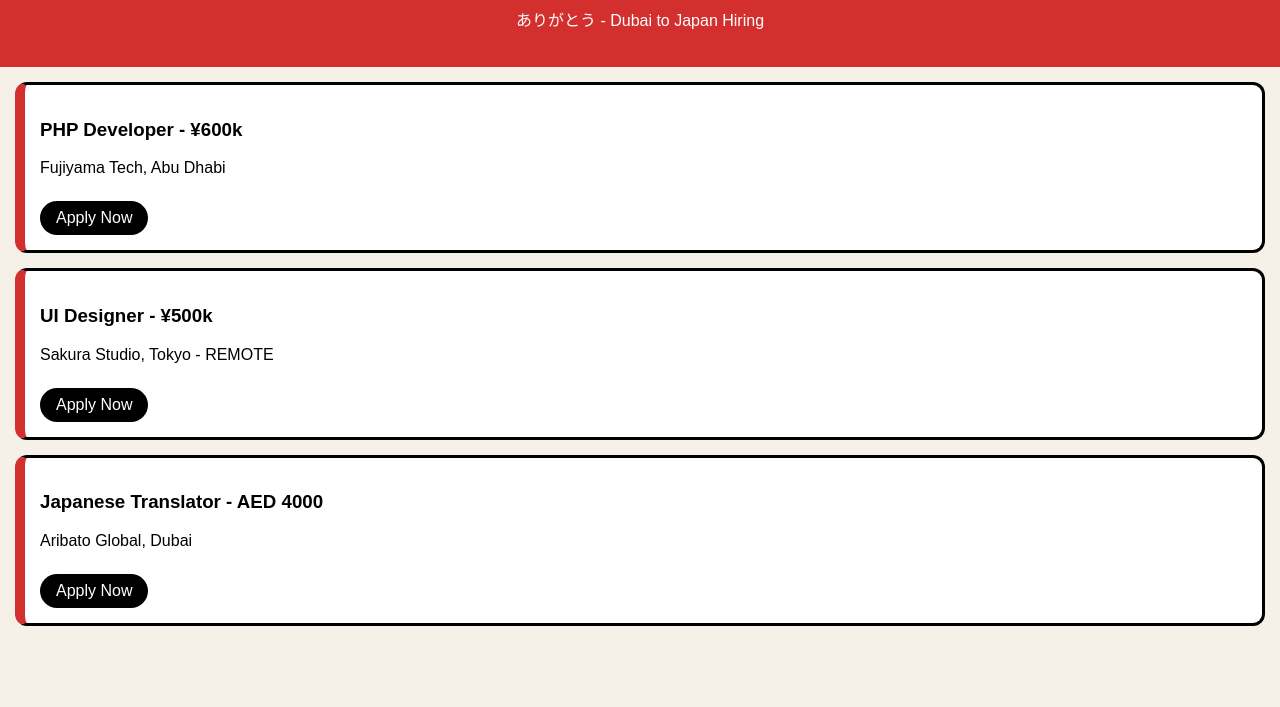
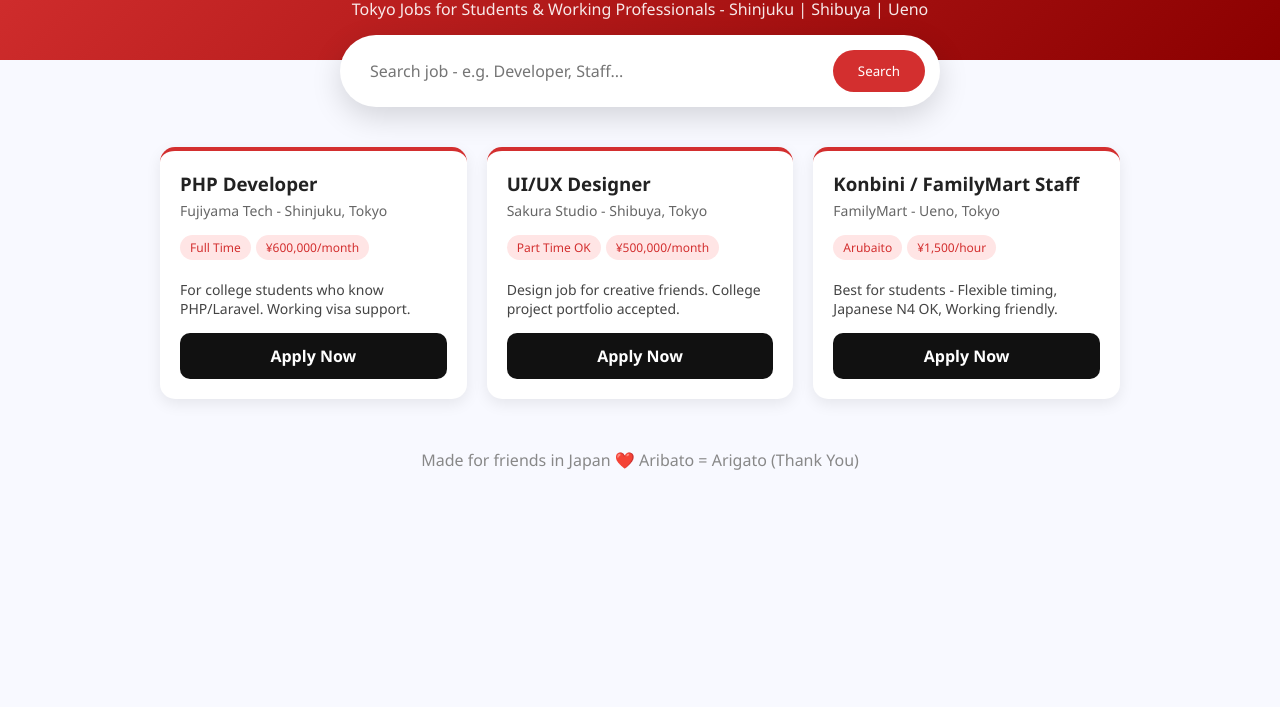
Before and after one commit to bikkucharm-cmyk/Aribato-Jobs, a plain HTML site: page index.html in a window 1280 px wide. Shown: the part 93-800 px from the top of the page. Drawn offline with Linux system fonts and the light colour scheme.

Commit message:
Update index.html

```diff
--- a/index.html
+++ b/index.html
@@ -1,19 +1,62 @@
 <!DOCTYPE html>
-<html>
+<html lang="en">
 <head>
-<meta name="viewport" content="width=device-width, initial-scale=1">
-<title>ARIBATO JOBS</title>
+<meta charset="UTF-8"><meta name="viewport" content="width=device-width, initial-scale=1">
+<title>Aribato Jobs - Tokyo</title>
 <style>
-body{margin:0;background:#F5F1E8;font-family:sans-serif}
-.top{background:#D32F2F;color:white;padding:20px;text-align:center}
-.box{background:white;margin:15px;border:3px solid #000;border-left:10px solid #D32F2F;padding:15px;border-radius:12px}
-.btn{background:#000;color:#fff;padding:8px 16px;border-radius:20px;text-decoration:none;display:inline-block;margin-top:8px}
+*{margin:0;padding:0;box-sizing:border-box;font-family:'Segoe UI',Arial}
+body{background:#f8f9ff}
+.header{background:linear-gradient(135deg,#D32F2F,#8B0000);color:white;padding:40px 20px;text-align:center}
+.header h1{font-size:32px;letter-spacing:2px}.header p{opacity:0.9;margin-top:8px}
+.search-box{background:white;max-width:600px;margin:-25px auto 20px;padding:15px;border-radius:50px;box-shadow:0 10px 30px rgba(0,0,0,0.15);display:flex}
+.search-box input{flex:1;border:none;outline:none;padding:10px 15px;font-size:16px}
+.search-box button{background:#D32F2F;color:white;border:none;padding:10px 25px;border-radius:50px;cursor:pointer}
+.container{max-width:1000px;margin:0 auto;padding:20px;display:grid;grid-template-columns:repeat(auto-fit,minmax(300px,1fr));gap:20px}
+.card{background:white;border-radius:15px;padding:20px;box-shadow:0 5px 15px rgba(0,0,0,0.08);transition:0.3s;border-top:4px solid #D32F2F}
+.card:hover{transform:translateY(-5px);box-shadow:0 15px 30px rgba(0,0,0,0.12)}
+.card h3{color:#222;margin-bottom:5px}.company{color:#666;font-size:14px;margin-bottom:10px}
+.tag{display:inline-block;background:#ffe5e5;color:#D32F2F;padding:4px 10px;border-radius:20px;font-size:12px;margin:5px 5px 10px 0}
+.btn{display:block;background:#111;color:white;text-align:center;padding:12px;border-radius:10px;text-decoration:none;margin-top:15px;font-weight:bold}
+.footer{text-align:center;padding:30px;color:#888}
 </style>
 </head>
 <body>
-<div class="top"><h1>ARIBATO JOBS</h1><p>ありがとう - Dubai to Japan Hiring</p></div>
-<div class="box"><h3>PHP Developer - ¥600k</h3><p>Fujiyama Tech, Abu Dhabi</p><a class="btn" href="#">Apply Now</a></div>
-<div class="box"><h3>UI Designer - ¥500k</h3><p>Sakura Studio, Tokyo - REMOTE</p><a class="btn" href="#">Apply Now</a></div>
-<div class="box"><h3>Japanese Translator - AED 4000</h3><p>Aribato Global, Dubai</p><a class="btn" href="#">Apply Now</a></div>
+<div class="header">
+<h1>ARIBATO JOBS 🇯🇵</h1>
+<p>Tokyo Jobs for Students & Working Professionals - Shinjuku | Shibuya | Ueno</p>
+</div>
+
+<div class="search-box">
+<input type="text" placeholder="Search job - e.g. Developer, Staff...">
+<button>Search</button>
+</div>
+
+<div class="container">
+<div class="card">
+<h3>PHP Developer</h3>
+<p class="company">Fujiyama Tech - Shinjuku, Tokyo</p>
+<span class="tag">Full Time</span><span class="tag">¥600,000/month</span>
+<p style="font-size:14px;color:#444;margin-top:10px">For college students who know PHP/Laravel. Working visa support.</p>
+<a class="btn" href="mailto:apply@aribato.com">Apply Now</a>
+</div>
+
+<div class="card">
+<h3>UI/UX Designer</h3>
+<p class="company">Sakura Studio - Shibuya, Tokyo</p>
+<span class="tag">Part Time OK</span><span class="tag">¥500,000/month</span>
+<p style="font-size:14px;color:#444;margin-top:10px">Design job for creative friends. College project portfolio accepted.</p>
+<a class="btn" href="mailto:apply@aribato.com">Apply Now</a>
+</div>
+
+<div class="card">
+<h3>Konbini / FamilyMart Staff</h3>
+<p class="company">FamilyMart - Ueno, Tokyo</p>
+<span class="tag">Arubaito</span><span class="tag">¥1,500/hour</span>
+<p style="font-size:14px;color:#444;margin-top:10px">Best for students - Flexible timing, Japanese N4 OK, Working friendly.</p>
+<a class="btn" href="mailto:apply@aribato.com">Apply Now</a>
+</div>
+</div>
+
+<div class="footer">Made for friends in Japan ❤️ Aribato = Arigato (Thank You)</div>
 </body>
 </html>
```
